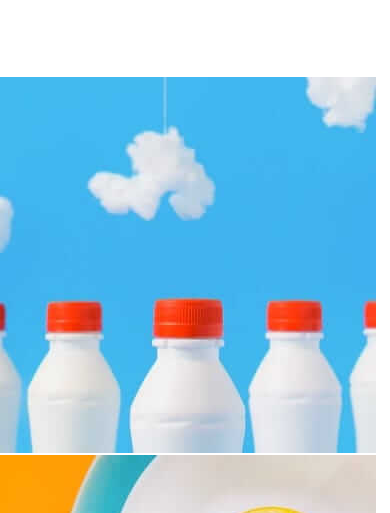
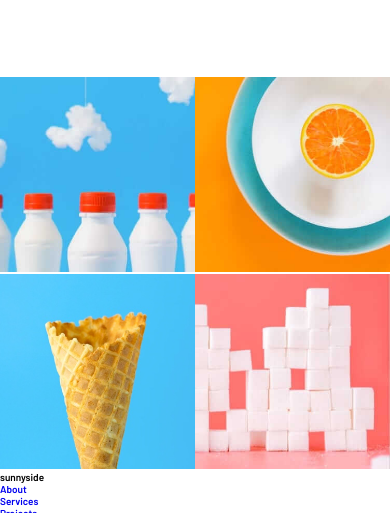
Before and after one commit to lucianakyoko/Sunnyside-agency-landing-page, a plain HTML site: page index.html in a window 390 px wide. Shown: the part 4360-4873 px from the top of the page. Drawn offline with Linux system fonts and the light colour scheme.

Commit message:
Adding Gallery

```diff
--- a/index.html
+++ b/index.html
@@ -110,10 +110,18 @@
     </section>
 
     <section class="content__gallery gallery">
-      <img class="gallery__img" src="./images/mobile/image-gallery-milkbottles.jpg" alt="Milk bottles">
-      <img class="gallery__img" src="./images/mobile/image-gallery-orange.jpg" alt="Orange">
-      <img class="gallery__img" src="./images/mobile/image-gallery-cone.jpg" alt="icecream cone">
-      <img class="gallery__img" src="./images/mobile/image-gallery-sugar-cubes.jpg" alt="sugar cubes">
+      <picture class="gallery__img">
+        <img src="./images/mobile/image-gallery-milkbottles.jpg" alt="Milk bottles">
+      </picture>
+      <picture class="gallery__img">
+        <img src="./images/mobile/image-gallery-orange.jpg" alt="Orange">
+      </picture>
+      <picture class="gallery__img">
+        <img src="./images/mobile/image-gallery-cone.jpg" alt="icecream cone">
+      </picture>
+      <picture class="gallery__img">
+        <img src="./images/mobile/image-gallery-sugar-cubes.jpg" alt="sugar cubes">
+      </picture>
     </section>
   </main>
 
--- /dev/null
+++ b/sass/_gallery.scss
@@ -0,0 +1,10 @@
+.gallery {
+  display: grid;
+  width: 100%;
+  grid-template-columns: 50% 50%;
+  grid-template-rows: 50% 50%;
+
+  &__img img{
+    width: 100%
+  }
+}
--- a/sass/styles.scss
+++ b/sass/styles.scss
@@ -55,4 +55,4 @@ a {
   text-decoration: none;
 }
 
-@import 'header', 'articles','services', 'testimonials'
+@import 'header', 'articles','services', 'testimonials', 'gallery'
```
Also changed, not shown: css/styles.css.
